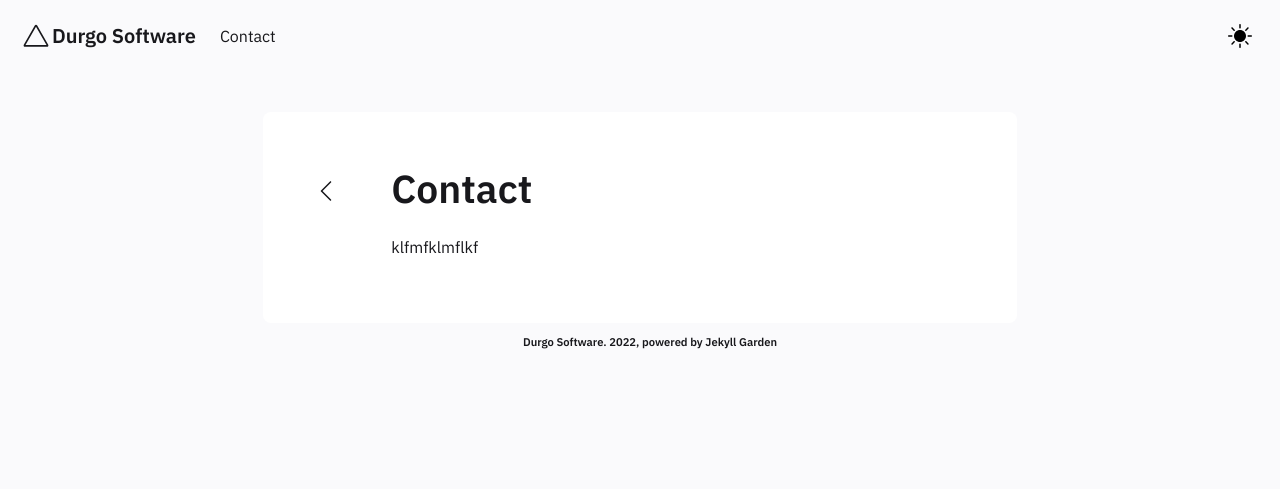
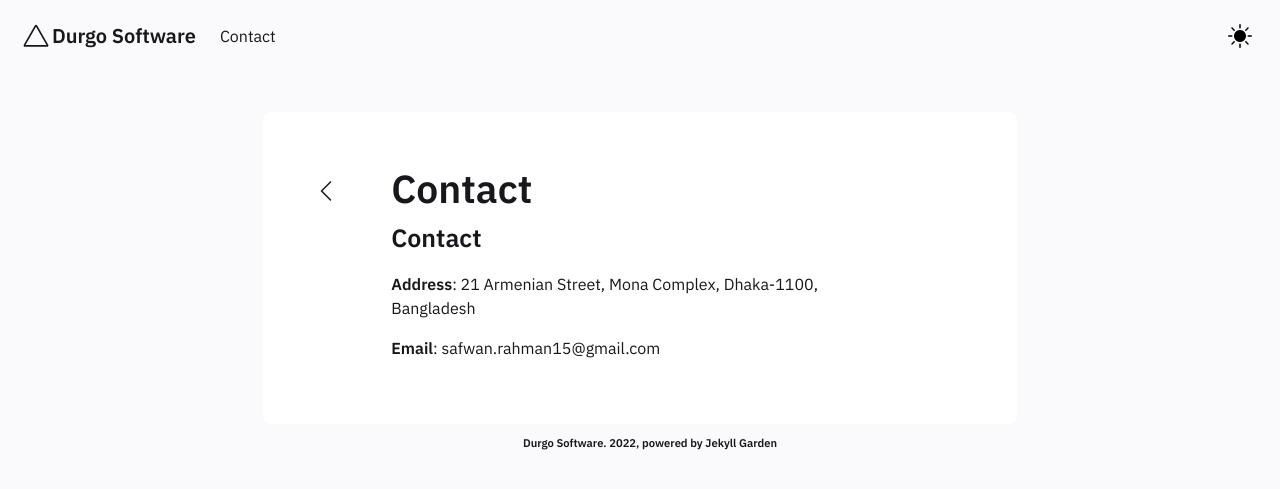
Before and after one commit to safwanrahman/durgo.xyz, a Jekyll site: the page built from _posts/2020-03-01-contact.md, in a window 1280 px wide. Shown: the top 489 px of the page. Built offline with Jekyll 4.4.1, drawn with Linux system fonts in a browser that asks for light colours.

Commit message:
Update 2020-03-01-contact.md

```diff
--- a/_posts/2020-03-01-contact.md
+++ b/_posts/2020-03-01-contact.md
@@ -1 +1,5 @@
-klfmfklmflkf
+### Contact
+
+**Address**: 21 Armenian Street, Mona Complex, Dhaka-1100, Bangladesh
+
+**Email**: safwan.rahman15@gmail.com
```
